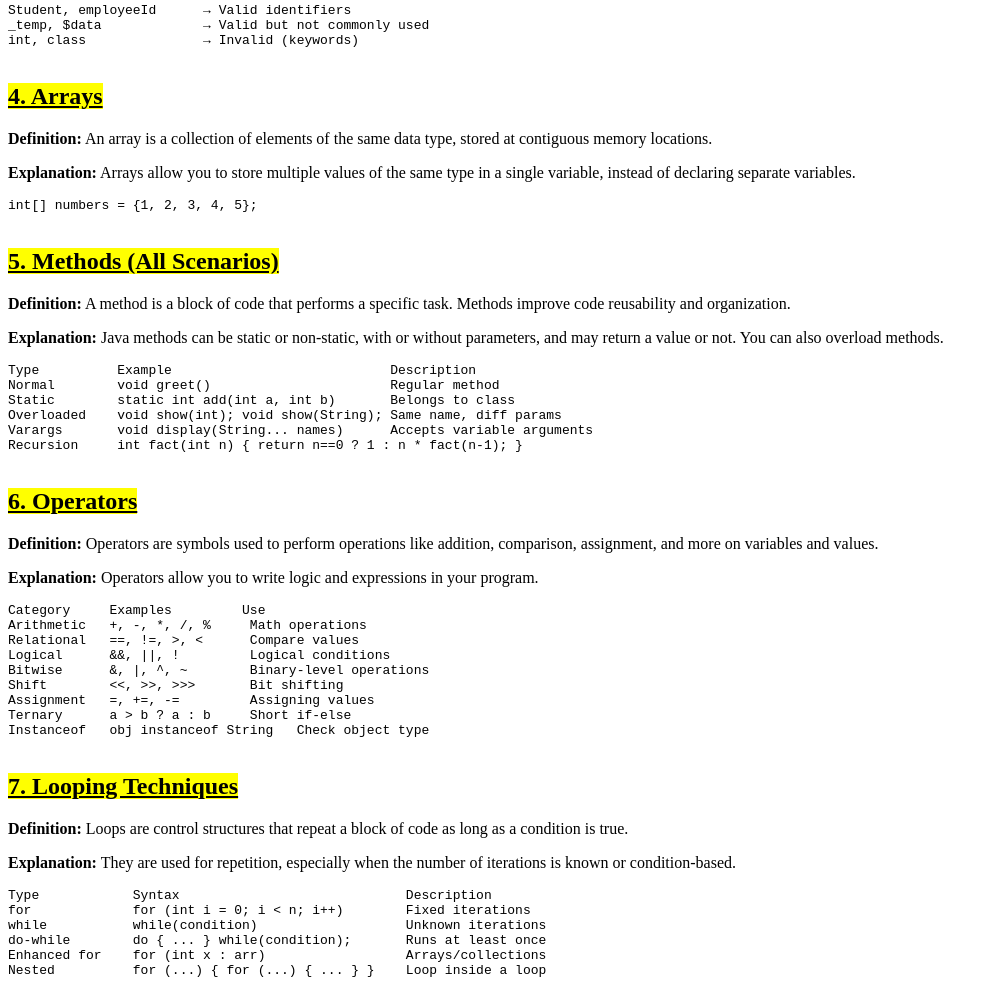
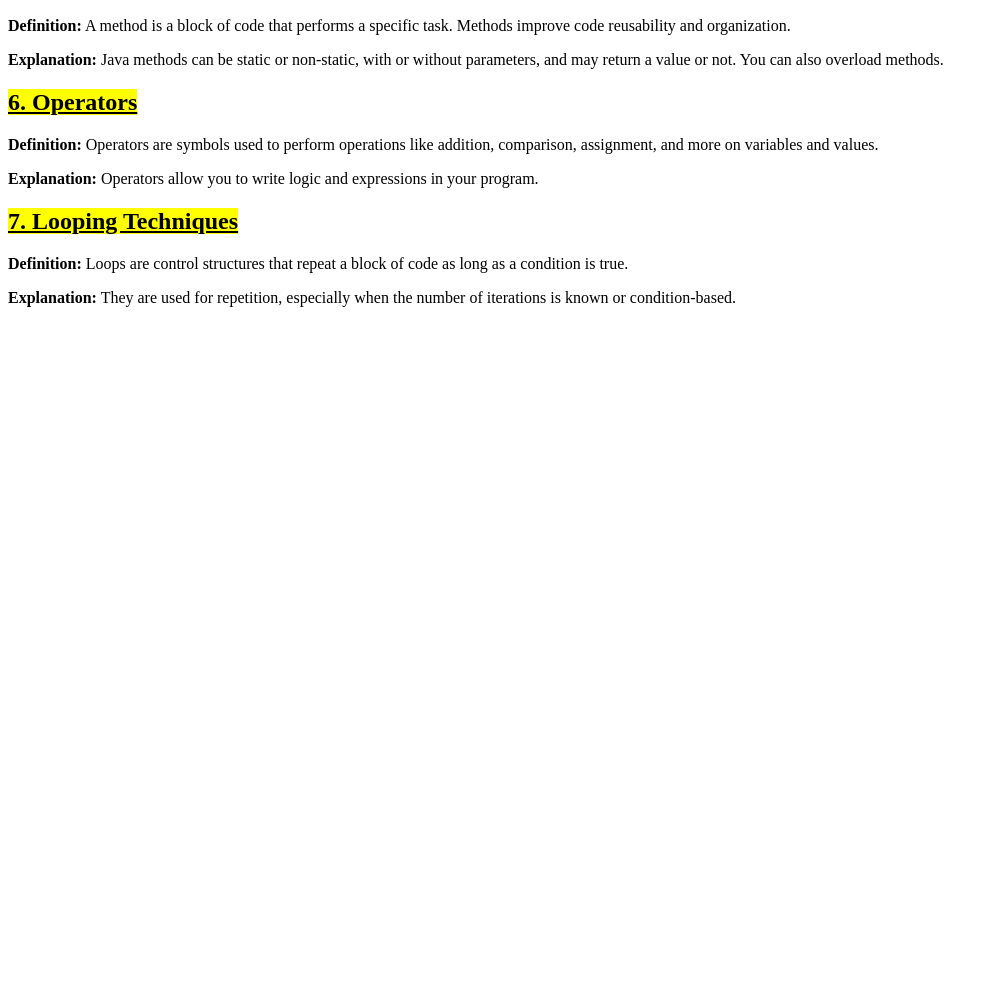
Before and after one commit to ShivaniR-gh/Xworkz-WebTechnologies, a plain HTML site: page Java1.html in a window 1280 px wide. Shown: the part 1031-2037 px from the top of the page, without its empty margins (0-998 px from the left). After the commit the page ends 1354 px from the top, so only its background shows below. Drawn offline with Linux system fonts and the light colour scheme.

Commit message:
Updated Java1.html with revised content

```diff
--- a/Java1.html
+++ b/Java1.html
@@ -14,20 +14,14 @@
     <p><strong>Definition:</strong> Literals are fixed values assigned directly to variables in the program. They are hard-coded constants and are interpreted literally by the Java compiler.</p>
     <p><strong>Explanation:</strong> They represent values like numbers, characters, text, and logical values in your Java code. Whenever you assign a value like <b>10</b>, <b>'A'</b>, or <b>"Java"</b> to a variable, you are using a literal.</p>
     <p><strong>Example:</strong></p>
-    <pre><code>int x = 100; // Integer literal</code></pre>
   </section>
 
   <section>
     <h2><u><mark>2. Keywords</mark></u></h2>
     <p><strong>Definition:</strong> Keywords are predefined, reserved words in Java. Each keyword has a specific purpose and cannot be used as names for variables, methods, or classes.</p>
     <p><strong>Explanation:</strong> They help Java understand what operation or behavior you are trying to implement, like declaring variables, loops, methods, classes, etc.</p>
-    <p><strong>Examples:</strong></p>
-    <pre>
-class, interface       → Declaring classes and interfaces
-if, else, switch       → Control flow
-try, catch, finally    → Exception handling
-static, void, new      → Object and method handling
-    </pre>
+
+
   </section>
 
   <section>
@@ -41,65 +35,35 @@ static, void, new      → Object and method handling
       <li>Case-sensitive</li>
     </ul>
     <p><strong>Examples:</strong></p>
-    <pre>
-Student, employeeId      → Valid identifiers
-_temp, $data             → Valid but not commonly used
-int, class               → Invalid (keywords)
-    </pre>
+
   </section>
 
   <section>
     <h2><u><mark>4. Arrays</mark></u></h2>
     <p><strong>Definition:</strong> An array is a collection of elements of the same data type, stored at contiguous memory locations.</p>
     <p><strong>Explanation:</strong> Arrays allow you to store multiple values of the same type in a single variable, instead of declaring separate variables.</p>
-    <pre>
-int[] numbers = {1, 2, 3, 4, 5};
-    </pre>
+
   </section>
 
   <section>
     <h2><u><mark>5. Methods (All Scenarios)</mark></u></h2>
     <p><strong>Definition:</strong> A method is a block of code that performs a specific task. Methods improve code reusability and organization.</p>
     <p><strong>Explanation:</strong> Java methods can be static or non-static, with or without parameters, and may return a value or not. You can also overload methods.</p>
-    <pre>
-Type          Example                            Description
-Normal        void greet()                       Regular method
-Static        static int add(int a, int b)       Belongs to class
-Overloaded    void show(int); void show(String); Same name, diff params
-Varargs       void display(String... names)      Accepts variable arguments
-Recursion     int fact(int n) { return n==0 ? 1 : n * fact(n-1); }
-    </pre>
+
   </section>
 
   <section>
     <h2><u><mark>6. Operators</mark></u></h2>
     <p><strong>Definition:</strong> Operators are symbols used to perform operations like addition, comparison, assignment, and more on variables and values.</p>
     <p><strong>Explanation:</strong> Operators allow you to write logic and expressions in your program.</p>
-    <pre>
-Category     Examples         Use
-Arithmetic   +, -, *, /, %     Math operations
-Relational   ==, !=, >, <      Compare values
-Logical      &&, ||, !         Logical conditions
-Bitwise      &, |, ^, ~        Binary-level operations
-Shift        <<, >>, >>>       Bit shifting
-Assignment   =, +=, -=         Assigning values
-Ternary      a > b ? a : b     Short if-else
-Instanceof   obj instanceof String   Check object type
-    </pre>
+
   </section>
 
   <section>
     <h2><u><mark>7. Looping Techniques</mark></u></h2>
     <p><strong>Definition:</strong> Loops are control structures that repeat a block of code as long as a condition is true.</p>
     <p><strong>Explanation:</strong> They are used for repetition, especially when the number of iterations is known or condition-based.</p>
-    <pre>
-Type            Syntax                             Description
-for             for (int i = 0; i < n; i++)        Fixed iterations
-while           while(condition)                   Unknown iterations
-do-while        do { ... } while(condition);       Runs at least once
-Enhanced for    for (int x : arr)                  Arrays/collections
-Nested          for (...) { for (...) { ... } }    Loop inside a loop
-    </pre>
+
   </section>
 
 </body>
```
